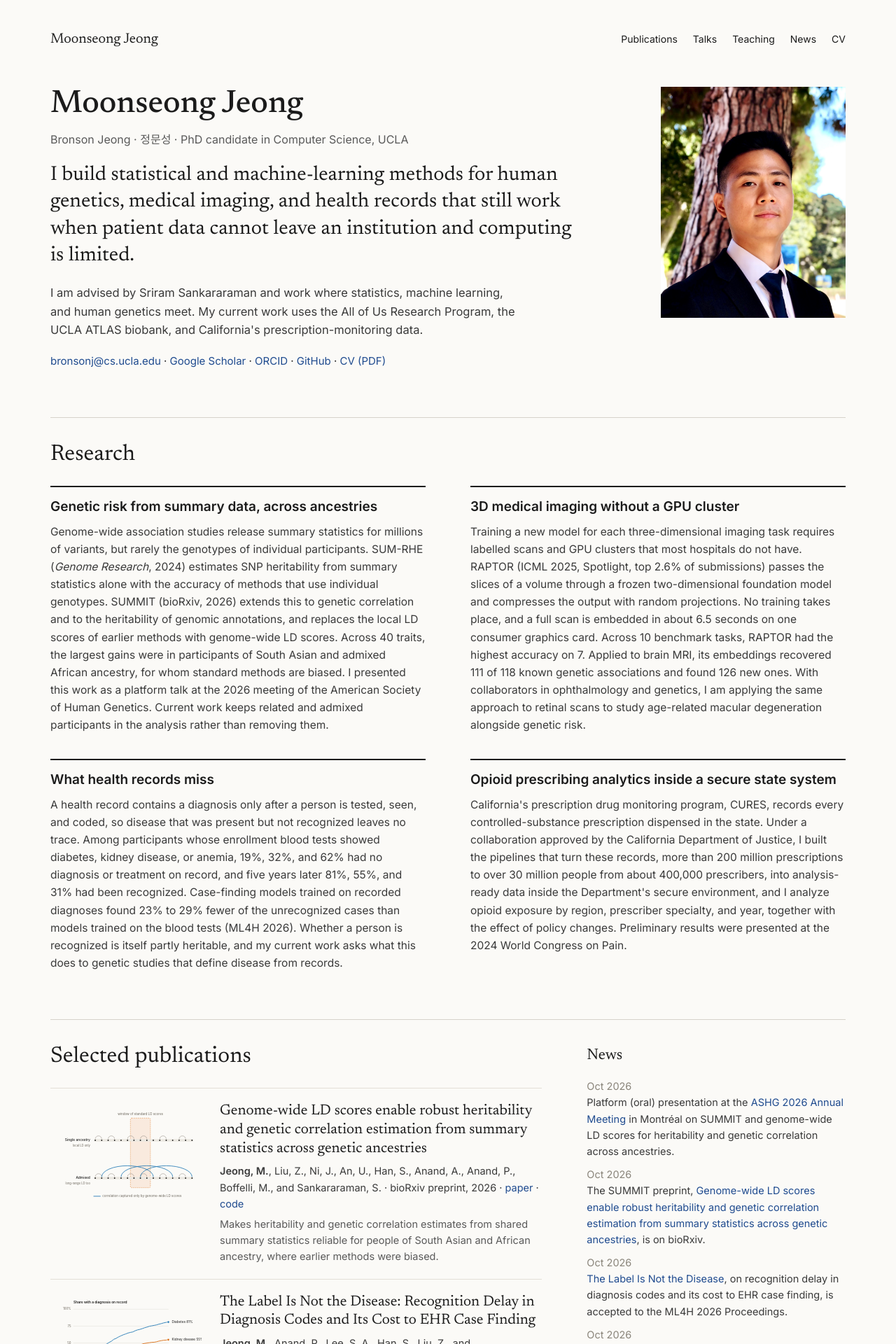
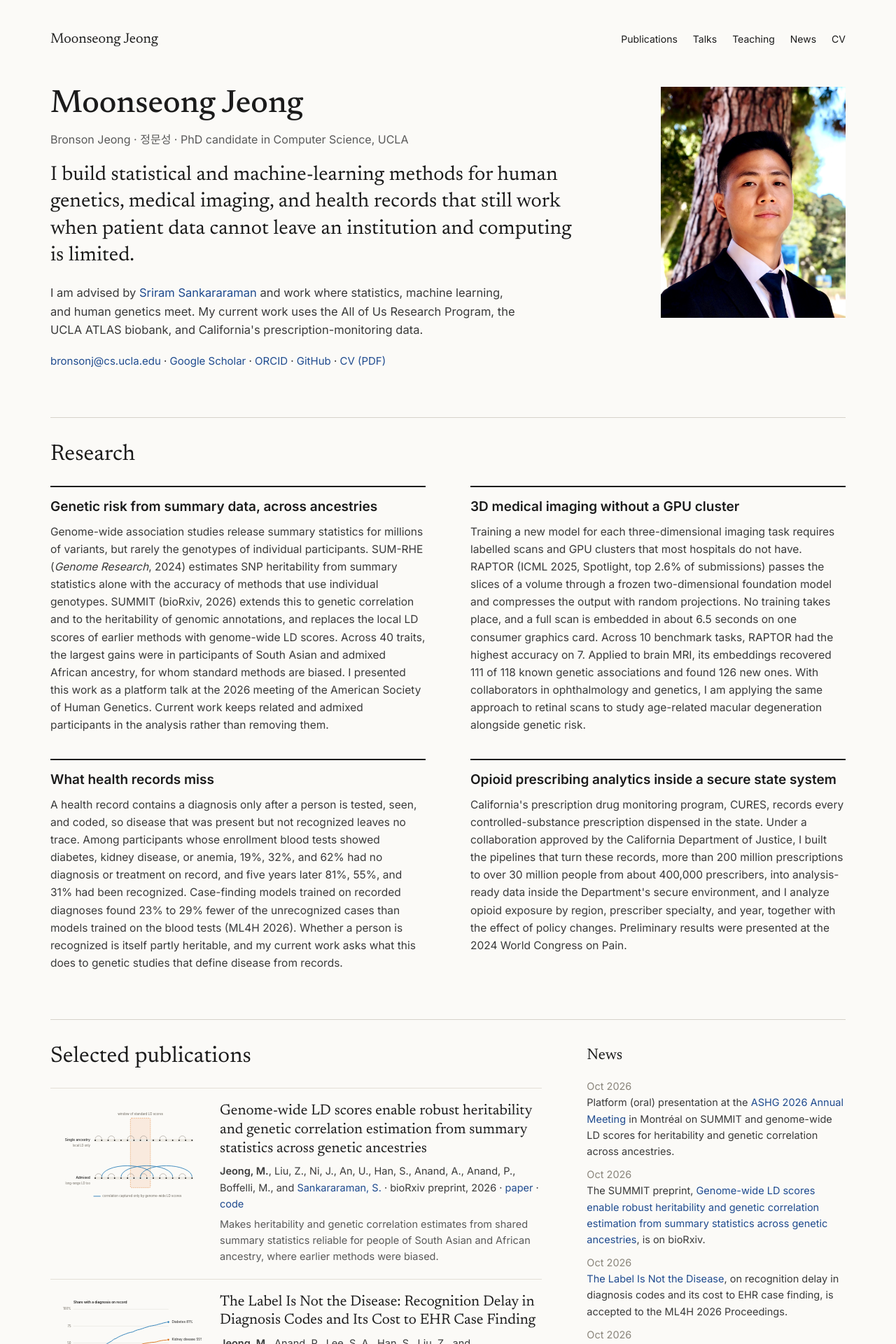
Before and after one commit to bronsonj98/bronsonj98.github.io, a Jekyll site: the page built from _pages/about.md, in a window 1280 px wide. Shown: the top 1920 px of the page at 70% size. Built offline with Jekyll 4.4.1, drawn with Linux system fonts in a browser that asks for light colours; some of the changed text lies outside the part shown.

Commit message:
Link co-authors quietly from a people list; visible links for advisor and Alice Shapley
Co-Authored-By: Claude Fable 5.1 <noreply@anthropic.com>

```diff
--- /dev/null
+++ b/_includes/authors.html
@@ -0,0 +1 @@
+{% assign a = include.text | replace: "<u>", "<strong>" | replace: "</u>", "</strong>" %}{% for p in site.data.people %}{% capture link %}<a class="person{% if p.visible %} person--vis{% endif %}" href="{{ p.url }}">{{ p.name }}</a>{% endcapture %}{% assign a = a | replace: p.name, link %}{% endfor %}{{ a }}
--- a/_layouts/entry.html
+++ b/_layouts/entry.html
@@ -14,7 +14,7 @@ layout: site
     {% else %}{{ page.type }}{% endif %}
   </p>
   <h1 class="entry__title">{{ page.title }}</h1>
-  {% if page.authors %}<p class="entry__authors">{{ page.authors | replace: "<u>", "<strong>" | replace: "</u>", "</strong>" }}</p>{% endif %}
+  {% if page.authors %}<p class="entry__authors">{% include authors.html text=page.authors %}</p>{% endif %}
   <p class="entry__meta">{% if page.venue %}<em>{{ page.venue }}</em>{% endif %}{% if page.location %} · {{ page.location }}{% endif %}{% if page.date %}{% if kind == "publications" %}{% unless page.category == "inprep" %}, {{ page.date | date: "%Y" }}{% endunless %}{% else %} · {{ page.date | date: "%B %Y" }}{% endif %}{% endif %}</p>
   {% assign has_paper = false %}{% if page.paperurl and page.paperurl != "#" %}{% assign has_paper = true %}{% endif %}
   {% if has_paper or page.codeurl %}
--- a/_layouts/home.html
+++ b/_layouts/home.html
@@ -39,7 +39,7 @@ layout: site
           {% endif %}
           <div class="feat__body">
             <a class="feat__title" href="{{ pub.url | relative_url }}">{{ pub.title }}</a>
-            <p class="feat__meta">{{ pub.authors | replace: "<u>", "<strong>" | replace: "</u>", "</strong>" }} · {{ pub.venue }}, {{ pub.date | date: "%Y" }}{% if pub.paperurl and pub.paperurl != "#" %} · <a href="{{ pub.paperurl }}">paper</a>{% endif %}{% if pub.codeurl %} · <a href="{{ pub.codeurl }}">code</a>{% endif %}</p>
+            <p class="feat__meta">{% include authors.html text=pub.authors %} · {{ pub.venue }}, {{ pub.date | date: "%Y" }}{% if pub.paperurl and pub.paperurl != "#" %} · <a href="{{ pub.paperurl }}">paper</a>{% endif %}{% if pub.codeurl %} · <a href="{{ pub.codeurl }}">code</a>{% endif %}</p>
             {% if pub.summary %}<p class="feat__sum">{{ pub.summary }}</p>{% endif %}
           </div>
         </article>
--- a/_pages/about.md
+++ b/_pages/about.md
@@ -9,7 +9,7 @@ redirect_from:
   - /about.html
 subtitle: "Bronson Jeong · 정문성 · PhD candidate in Computer Science, UCLA"
 lead: "I build statistical and machine-learning methods for human genetics, medical imaging, and health records that still work when patient data cannot leave an institution and computing is limited."
-bio: "I am advised by Sriram Sankararaman and work where statistics, machine learning, and human genetics meet. My current work uses the All of Us Research Program, the UCLA ATLAS biobank, and California's prescription-monitoring data."
+bio: "I am advised by <a href=\"http://web.cs.ucla.edu/~sriram/\">Sriram Sankararaman</a> and work where statistics, machine learning, and human genetics meet. My current work uses the All of Us Research Program, the UCLA ATLAS biobank, and California's prescription-monitoring data."
 links:
   - title: "bronsonj@cs.ucla.edu"
     url: "mailto:bronsonj@cs.ucla.edu"
--- a/_pages/publications.html
+++ b/_pages/publications.html
@@ -15,7 +15,7 @@ intro: "Peer-reviewed papers and public preprints first, then manuscripts under
         {% for post in items %}
           <article class="pub">
             <a class="pub__title" href="{{ post.url | relative_url }}">{{ post.title }}</a>
-            <p class="pub__authors">{{ post.authors | replace: "<u>", "<strong>" | replace: "</u>", "</strong>" }}</p>
+            <p class="pub__authors">{% include authors.html text=post.authors %}</p>
             <p class="pub__venue"><em>{{ post.venue }}</em>{% unless category[0] == "inprep" %}, {{ post.date | date: "%Y" }}{% endunless %}{% if post.paperurl and post.paperurl != "#" %} · <a href="{{ post.paperurl }}">{% if category[0] == "preprints" %}preprint{% else %}paper{% endif %}</a>{% endif %}{% if post.codeurl %} · <a href="{{ post.codeurl }}">code</a>{% endif %}{% if post.note %} · {{ post.note }}{% endif %}</p>
           </article>
         {% endfor %}
--- a/assets/css/site.css
+++ b/assets/css/site.css
@@ -44,6 +44,10 @@ em { font-style: italic; }
 .hero__bio { color: var(--body); max-width: 680px; font-size: 16.5px; }
 .hero__links { font-size: 15px; }
 .hero__photo { width: 264px; height: 330px; object-fit: cover; flex: 0 0 auto; }
+
+.person { color: inherit; text-decoration: none; }
+.person:hover { text-decoration: underline; text-underline-offset: 3px; }
+.person--vis { color: var(--link); }
 
 /* Blocks */
 .block { display: flex; flex-direction: column; gap: 26px; padding-top: 34px; border-top: 1px solid var(--rule); }
```
Also changed, not shown: _data/people.yml (added, +40 -0 lines), _pages/cv.md (+1 -1 lines).
